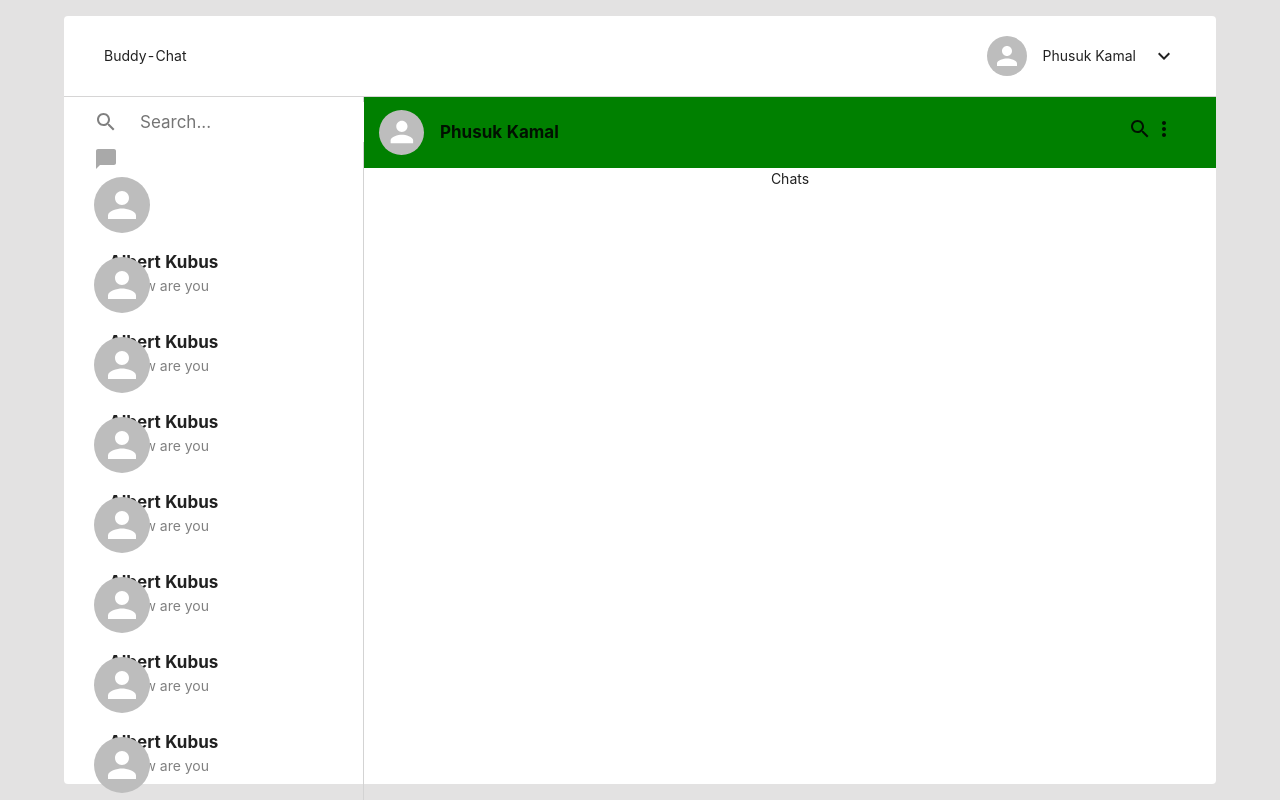
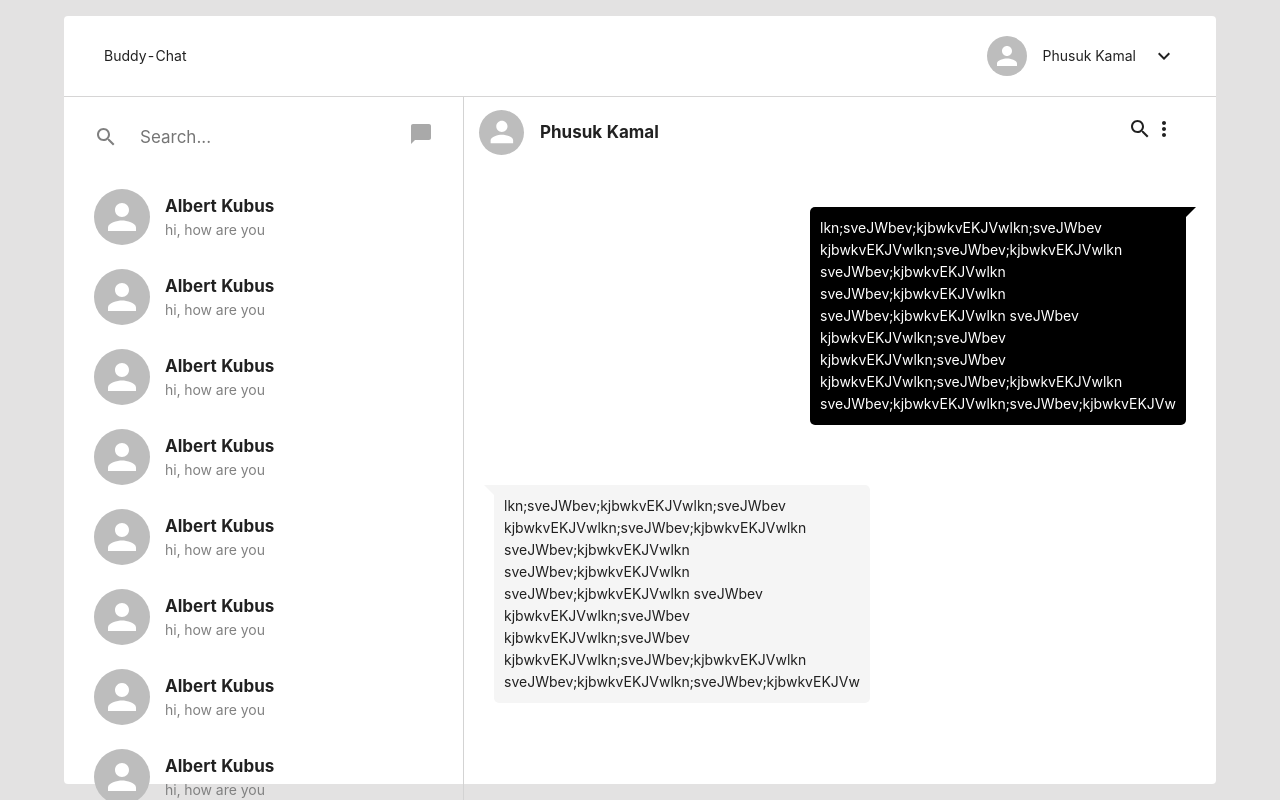
Before and after one commit to Ofoli/buddy-chat, a React (Create React App) app: page / in a window 1280 px wide. Shown: the top 800 px of the page. Built offline with nearby package versions, Linux system fonts and the light colour scheme.

Commit message:
added chat-container ui

```diff
--- /dev/null
+++ b/src/features/chat-dashboard/components/ui/Chat.tsx
@@ -0,0 +1,50 @@
+import classes from "../../styles/chats-and-chat.module.css";
+
+const CHAT_TYPES = {
+  sender: "sender",
+  receiver: "receiver",
+};
+
+type ChatType = "sender" | "receiver";
+
+interface ChatProps {
+  type: ChatType;
+}
+
+type SelectedClassType = {
+  parent: string;
+  child: string;
+};
+
+export default function Chat(props: ChatProps) {
+  const { type } = props;
+  const selectedClass = getClassName(type);
+
+  console.log({ selectedClass });
+  return (
+    <div className={selectedClass.parent}>
+      <div className={selectedClass.child}>
+        <div className={classes.chat}>
+          lkn;sveJWbev;kjbwkvEKJVwlkn;sveJWbev
+          kjbwkvEKJVwlkn;sveJWbev;kjbwkvEKJVwlkn sveJWbev;kjbwkvEKJVwlkn
+          sveJWbev;kjbwkvEKJVwlkn sveJWbev;kjbwkvEKJVwlkn sveJWbev
+          kjbwkvEKJVwlkn;sveJWbev kjbwkvEKJVwlkn;sveJWbev
+          kjbwkvEKJVwlkn;sveJWbev;kjbwkvEKJVwlkn
+          sveJWbev;kjbwkvEKJVwlkn;sveJWbev;kjbwkvEKJVw
+        </div>
+      </div>
+    </div>
+  );
+}
+
+const getClassName = (type: ChatType): SelectedClassType => {
+  const senderClasses = {
+    parent: classes.sender_container_parent,
+    child: classes.sender_chat_container,
+  };
+  const receiverClasses = {
+    parent: classes.receiver_container_parent,
+    child: classes.receiver_chat_container,
+  };
+  return type === CHAT_TYPES.sender ? senderClasses : receiverClasses;
+};
--- a/src/features/chat-dashboard/containers/chats/ChatSpaceHeader.tsx
+++ b/src/features/chat-dashboard/containers/chats/ChatSpaceHeader.tsx
@@ -10,8 +10,7 @@ const styles: Styles = {
   main: {
     paddingLeft: "15px",
     paddingRight: "40px",
-    background: "green",
-    height: "8%",
+    height: "80px",
   },
   name: {
     padding: 0,
--- a/src/features/chat-dashboard/containers/chats/Chats.tsx
+++ b/src/features/chat-dashboard/containers/chats/Chats.tsx
@@ -1,3 +1,10 @@
+import Chat from "../../components/ui/Chat";
+import classes from "../../styles/chats-and-chat.module.css";
 export default function Chats() {
-  return <div style={{ height: "84%" }}>Chats</div>;
+  return (
+    <div className={classes.chats}>
+      <Chat type="sender" />
+      <Chat type="receiver" />
+    </div>
+  );
 }
--- a/src/features/chat-dashboard/styles/chat-input.module.css
+++ b/src/features/chat-dashboard/styles/chat-input.module.css
@@ -1,4 +1,4 @@
 .main {
-  height: 8%;
+  height: 70px;
   background: red;
 }
--- /dev/null
+++ b/src/features/chat-dashboard/styles/chats-and-chat.module.css
@@ -0,0 +1,67 @@
+.chats {
+  height: calc(100% - 151px);
+  overflow: scroll;
+}
+
+.sender_container_parent {
+  width: 100%;
+  display: flex;
+  justify-content: flex-end;
+}
+
+.receiver_container_parent {
+  width: 100%;
+  display: flex;
+  justify-content: flex-start;
+}
+
+.sender_chat_container,
+.receiver_chat_container {
+  position: relative;
+  max-width: 50%;
+  min-height: 30px;
+  padding: 10px;
+  border-radius: 5px;
+  margin: 30px;
+}
+
+.sender_chat_container {
+  border-top-right-radius: 0;
+  background: black;
+  color: white;
+}
+
+.receiver_chat_container {
+  border-top-left-radius: 0;
+  background: whitesmoke;
+}
+
+.chat {
+  width: auto;
+  text-align: left;
+  min-height: 30px;
+}
+.sender_chat_container::before {
+  content: "";
+  width: 0px;
+  height: 0px;
+  position: absolute;
+  border-left: 5px solid black;
+  border-right: 5px solid transparent;
+  border-top: 5px solid black;
+  border-bottom: 5px solid transparent;
+  right: -10px;
+  top: 0;
+}
+.receiver_chat_container::before {
+  content: "";
+  width: 0px;
+  height: 0px;
+  position: absolute;
+  border-right: 5px solid whitesmoke;
+  border-left: 5px solid transparent;
+  border-top: 5px solid whitesmoke;
+  border-bottom: 5px solid transparent;
+  left: -10px;
+  top: 0;
+}
--- a/src/features/chat-dashboard/styles/dashboard.module.css
+++ b/src/features/chat-dashboard/styles/dashboard.module.css
@@ -7,14 +7,14 @@
 }
 
 .side_space {
-  width: 25%;
+  width: 400px;
   min-width: 300px;
   height: inherit;
   border-right: 1px solid lightgray;
 }
 
 .chat_space {
-  width: 75%;
+  width: calc(100% - 400px);
   min-width: 250px;
   height: inherit;
 }
```
